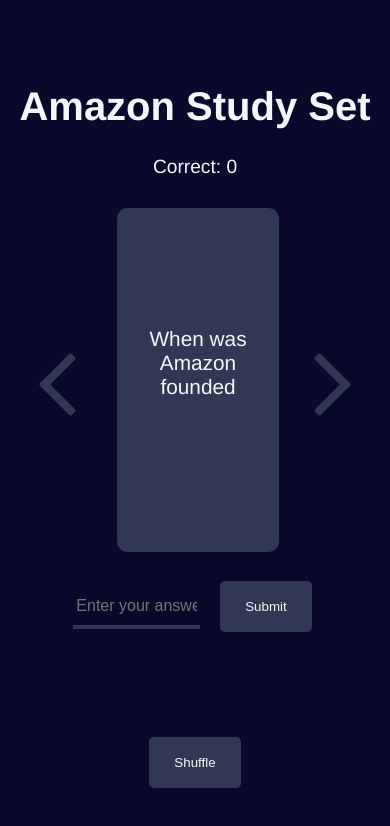
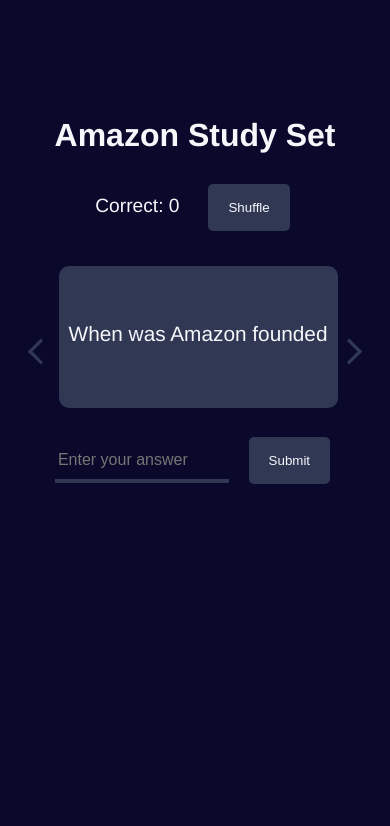
Before and after one commit to mofeimw/quizme-ui, a React (Vite) app: page / in a window 390 px wide. Shown: the top 826 px of the page. Built offline with nearby package versions, Linux system fonts and the light colour scheme.

Commit message:
basic responsive

```diff
--- a/src/App.css
+++ b/src/App.css
@@ -90,10 +90,58 @@
     right: 20px;
 }
 
+.status {
+    display: inline-block;
+    margin-right: 1.5rem;
+}
+
 .shuffle {
-    margin-top: 100px;
+    display: inline;
 }
 
 .shuffle:hover {
     background-color: #736ccc;
 }
+
+/* responsive */
+
+@media only screen and (max-width: 1200px) {
+    .arrow {
+        width: 8vw;
+        top: 40%;
+    }
+}
+
+@media only screen and (max-width: 800px) {
+    .arrow {
+        width: 10vw;
+        top: 21rem;
+    }
+
+    input {
+        width: 55vw;
+    }
+}
+
+@media only screen and (max-width: 600px) {
+    .interface {
+        margin-top: 30vw;
+    }
+
+    h1 {
+        font-size: 2rem;
+    }
+
+    .arrow {
+        width: 8vw;
+        top: 21rem;
+    }
+
+    button {
+        padding: 16px 20px;
+    }
+
+    input {
+        width: 43vw;
+    }
+}
--- a/src/App.jsx
+++ b/src/App.jsx
@@ -88,7 +88,10 @@
     <>
       <div className="interface">
         <h1>Amazon Study Set</h1>
-        <h3>{status}</h3>
+        <div>
+          <h3 className="status">{status}</h3>
+          <button className="shuffle" onClick={shuffle}>Shuffle</button>
+        </div>
         <div className={`flashcard ${flipClass}`}>
           <FlashCard
             question={flashcards[index].question}
@@ -111,8 +114,6 @@
 
         <img className="arrow arrow-left" onClick={previousCard} src={leftArrow}/>
         <img className="arrow arrow-right" onClick={nextCard} src={rightArrow}/>
-
-        <button className="shuffle" onClick={shuffle}>Shuffle</button>
       </div>
     </>
   );
--- a/src/FlashCard.css
+++ b/src/FlashCard.css
@@ -1,6 +1,6 @@
 .flashcard {
     width: 40vw;
-    height: 40vh;
+    height: 20vw;
     perspective: 1000px;
     margin: 30px auto;
 }
@@ -85,3 +85,24 @@
         transform: rotateX(360deg);
     }
 }
+
+/* responsive */
+
+@media only screen and (max-width: 1200px) {
+  .flashcard {
+      width: 50vw;
+      height: 25vw;
+  }
+}
+
+@media only screen and (max-width: 800px) {
+  .flashcard {
+      width: 70vw;
+      height: 35vw;
+  }
+
+    .cardText {
+        position: relative;
+        top: 35%;
+    }
+}
```
